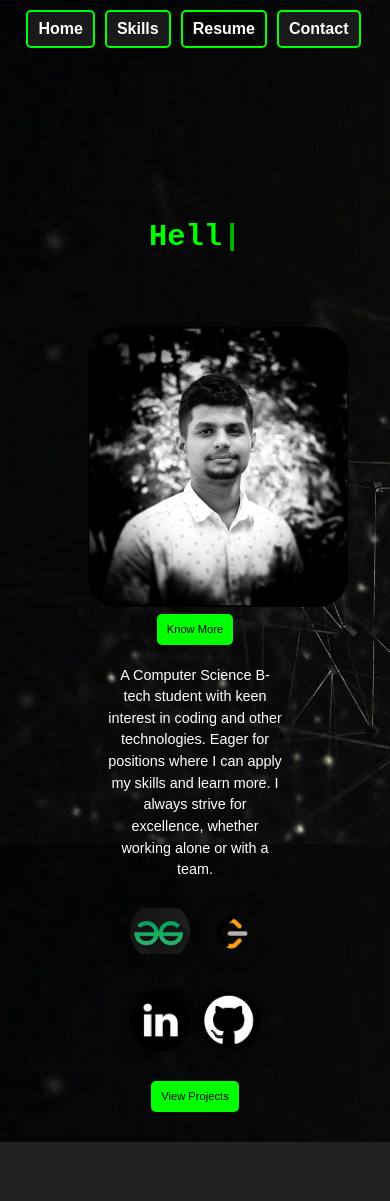
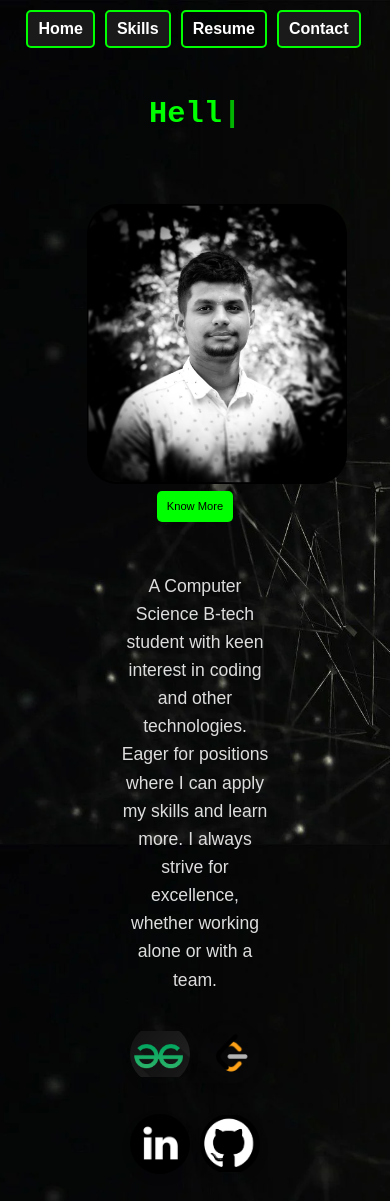
Before and after one commit to srirama2004/PortfolioFinal, a React (Create React App) app: page / in a window 390 px wide. Shown: the top 1201 px of the page. Before the commit the page ends 1142 px from the top, so only its background shows below. Built offline with nearby package versions, Linux system fonts and the light colour scheme.

Commit message:
Update Welcome.css

```diff
--- a/src/components/Welcome.css
+++ b/src/components/Welcome.css
@@ -251,7 +251,7 @@ body {
     transition: all 0.5s ease-in-out; /* Smooth transition */
     overflow: hidden; /* Ensure the image doesn't overflow */
     margin-top: 1px;
-    margin-left: 35%;
+    margin-left: 33%;
   }
   .welcome-container{
  margin-top: 27%;
@@ -268,6 +268,19 @@ body {
     color: #ffffff;
     font-size: 0.9em;
     font-weight: 500;
+    width: 100%;
+}
+.welcome-description {
+  text-align: center;
+  font-size: 1.1rem;
+  line-height: 1.6;
+  color: #ddd;
+  padding: 10px;
+  margin: 20px 0;
+  max-width: 600px;
+  margin-left: auto;
+  margin-right: auto;
+  border-radius: 10px;
 }
 .action1-button {
   background-color: #00ff00;
```
